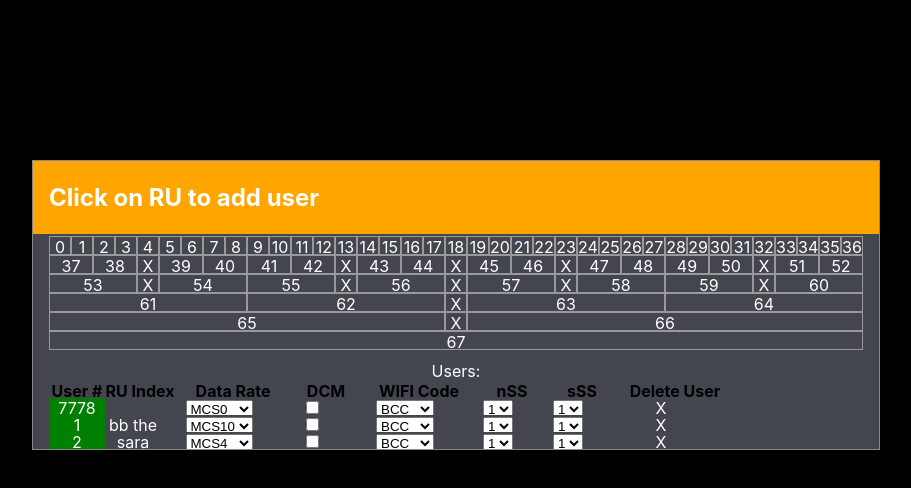
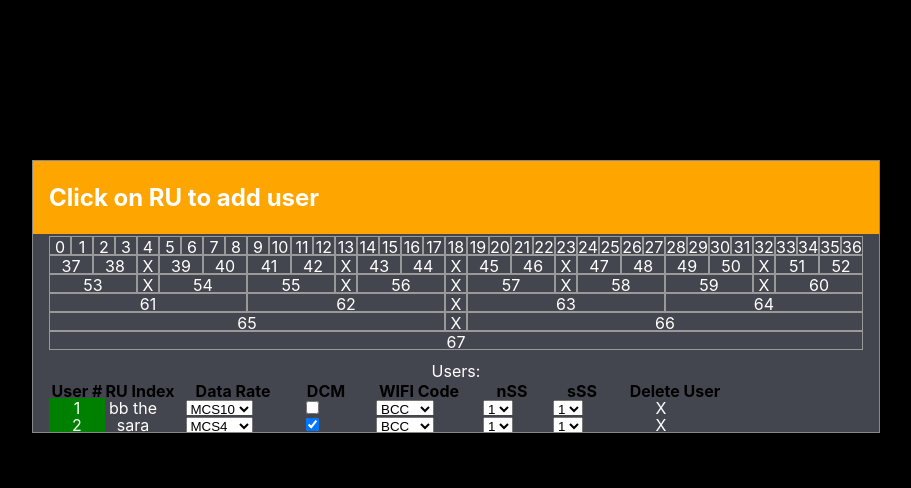
Before and after one commit to 110yinon/lp_homework, a React (Create React App) app: page / in a window 1280 px wide. Shown: the top 488 px of the page, without its empty margins (184-1095 px from the left). Built offline with nearby package versions, Linux system fonts and the light colour scheme.

Commit message:
setDCM work with DCM comp, and remove UserTableRow example

```diff
--- a/src/components/usersTable/UserTableRow.js
+++ b/src/components/usersTable/UserTableRow.js
@@ -22,7 +22,7 @@ export default function UserTableRow({ user, index }) {
             <div className="rTableCell paramCell56 noBorder ruTaken1">{index + 1}</div>
             <RUindex ruIndex={user.RUindex} userindex={index} fieldindex={0} />
             <DataRate ruIndex={user.RUindex} userindex={index} fieldindex={1} dataRate={user.DataRate} />
-            <DCM userindex={index} fieldindex={2} />
+            <DCM ruIndex={user.RUindex} userindex={index} fieldindex={2} dcmval={user.DCM}/>
             <WIFIcode userindex={index} fieldindex={3} />
             <NSS userindex={index} fieldindex={4} />
             <SSS userindex={index} fieldindex={5} />
--- a/src/components/usersTable/UsersTableBody.js
+++ b/src/components/usersTable/UsersTableBody.js
@@ -12,7 +12,7 @@ export default function UsersTableBody() {
 
     return (
         <div className="rTableBody">
-            <UserTableRow key={uuid()} user={'kuni test'} index={7777} />
+            {/* <UserTableRow key={uuid()} user={'kuni test'} index={7777} /> */}
             {/* {ruUsers.map((ruUser, i) => <UserTableRow key={uuid()} user={ruUser} index={i} />)} */}
             {users && users.map((user, i) => <UserTableRow key={uuid()} user={user} index={i} />)}
         </div>
--- a/src/components/usersTable/paramCells/DCM.js
+++ b/src/components/usersTable/paramCells/DCM.js
@@ -1,9 +1,23 @@
+import { useContext } from "react";
+import { UsersContext } from "../../../context/UsersContext";
 
 
-export default function DCM({ userindex, fieldindex }) {
+export default function DCM({ ruIndex, userindex, fieldindex, dcmval }) {
+
+    const { setDCM } = useContext(UsersContext);
+    console.log('dcmval-prop:', dcmval);
+
+    const handleChange = (e) => {
+        // console.log('DCM:', !(e.target.checked));
+        setDCM(ruIndex, !dcmval);
+    }
+
     return (
         <div className="rTableCell noBorder paramCell70">
-            <input type="checkbox" userindex={userindex} fieldindex={fieldindex} />
+            <input type="checkbox" userindex={userindex} fieldindex={fieldindex}
+                checked={dcmval}
+                // value={dcmval}
+                onChange={handleChange} />
         </div>
     );
 }
--- a/src/context/UsersContext.js
+++ b/src/context/UsersContext.js
@@ -42,7 +42,7 @@ export function UsersProvider({ children }) {
         users: [
             // users: ['bb', 'sara'],
             { RUindex: 'bb the king', DataRate: 10, DCM: false, WIFICode: 0, nSS: 1, sSS: 1 },
-            { RUindex: 'sara the queen', DataRate: 4, DCM: false, WIFICode: 0, nSS: 1, sSS: 1 }
+            { RUindex: 'sara the queen', DataRate: 4, DCM: true, WIFICode: 0, nSS: 1, sSS: 1 }
         ]
     });
 
@@ -58,9 +58,13 @@ export function UsersProvider({ children }) {
         dispatch({ type: 'EDIT_USER', payload: { RUindex: ruIndex, DataRate: dataRate } });
     }
 
+    const setDCM = (ruIndex, dcm) => {
+        console.log('setDCM:', ruIndex, dcm);
+        dispatch({ type: 'EDIT_USER', payload: { RUindex: ruIndex, DCM: dcm } });
+    }
 
     return (
-        <UsersContext.Provider value={{ ...state, setDataRate, addUser }}>
+        <UsersContext.Provider value={{ ...state, setDCM, setDataRate, addUser }}>
             {children}
         </UsersContext.Provider>
     );
```
